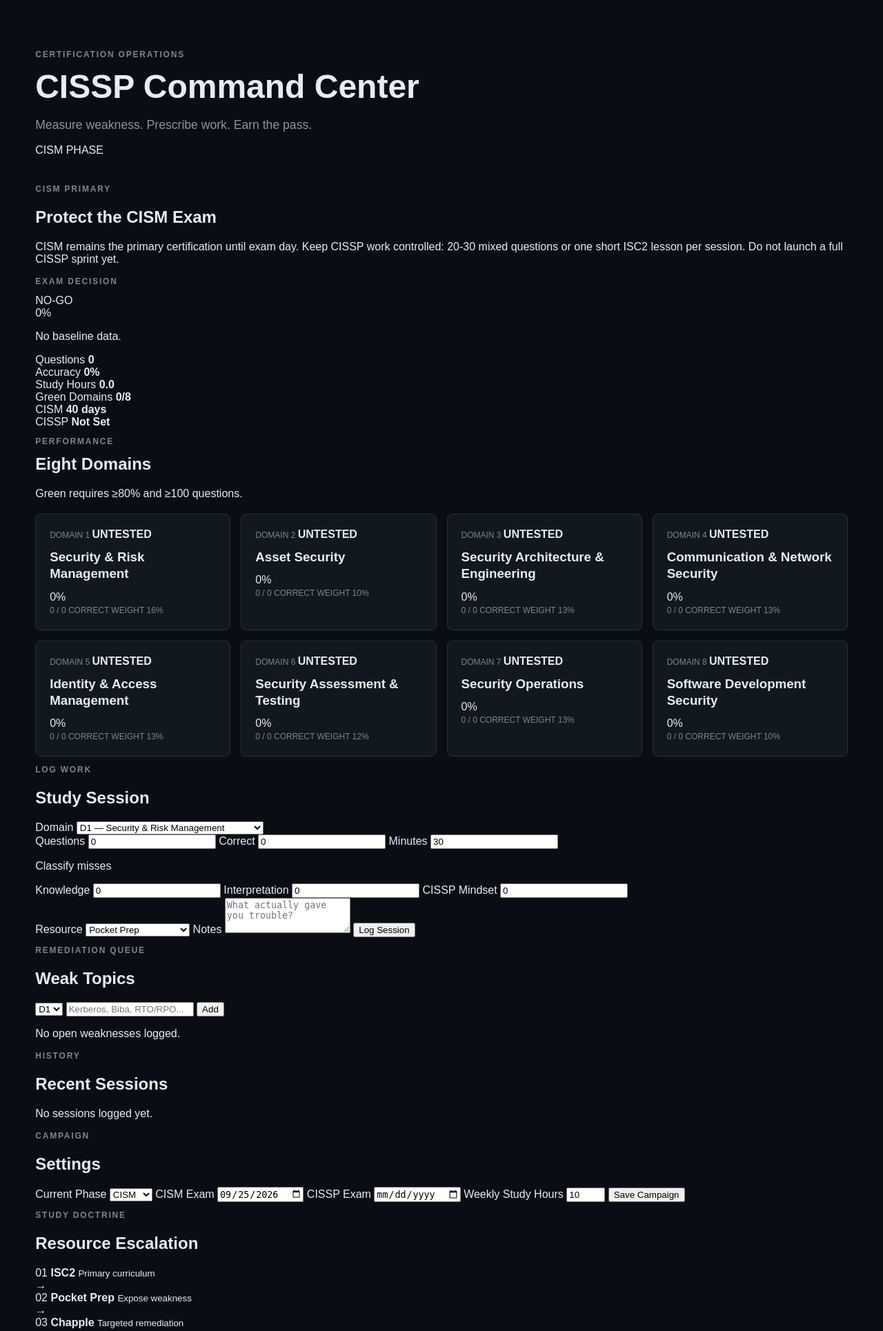
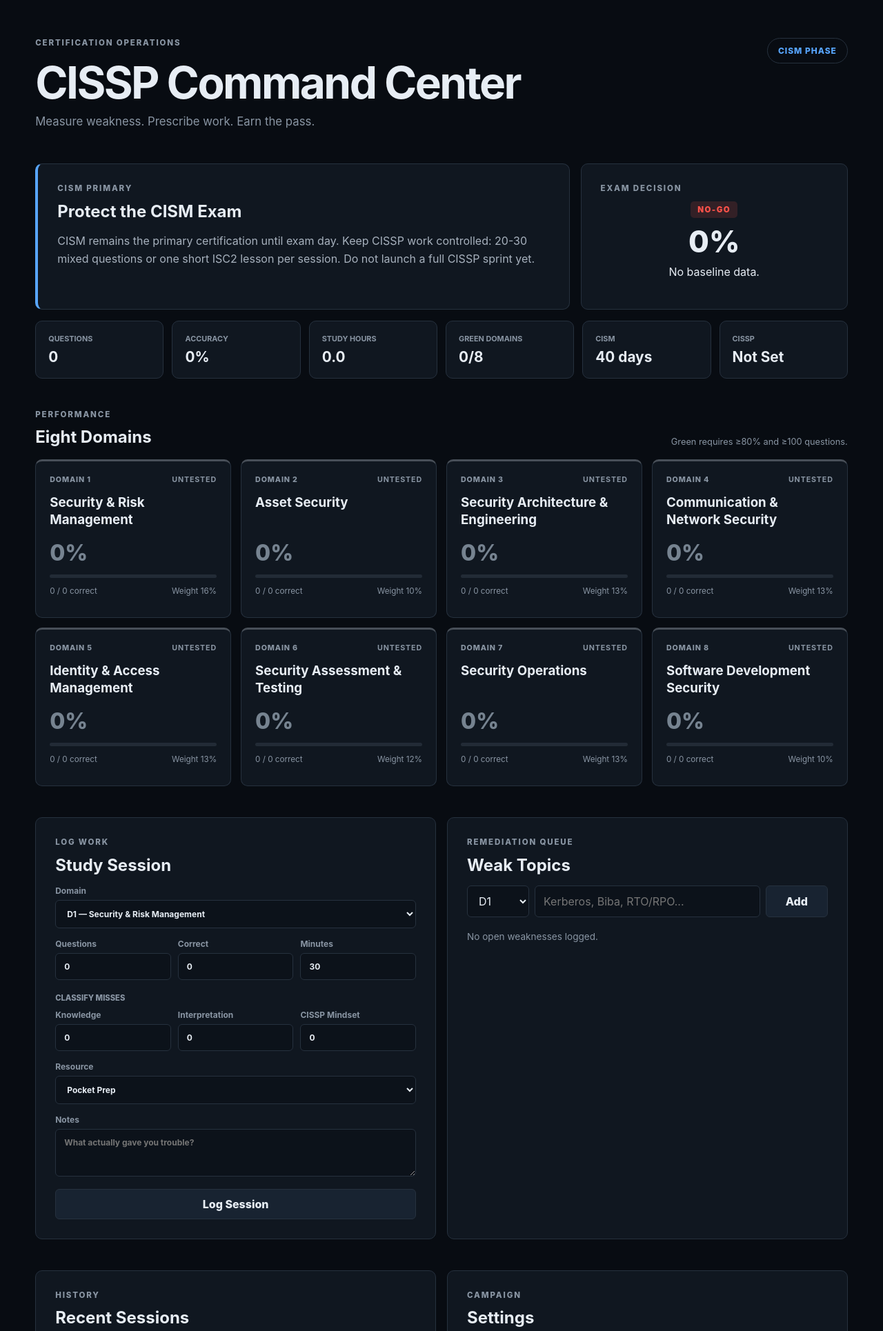
Before and after one commit to aaron-bee/cissp-command-center, a Flask app: page / in a window 1280 px wide. Shown: the top 1930 px of the page at 69% size. Run offline with Flask 3, Linux system fonts and the light colour scheme; data comes from the database, SQL or seed files in the repository; data that the repository does not hold is empty.

Commit message:
Complete CISSP Command Center MVP

```diff
--- a/static/style.css
+++ b/static/style.css
@@ -1,141 +1,492 @@
+:root {
+    --background: #080c12;
+    --panel: #101720;
+    --panel-alt: #0c121a;
+    --border: #26313e;
+    --text: #e7edf4;
+    --muted: #8995a3;
+    --green: #3fb950;
+    --yellow: #d29922;
+    --red: #f85149;
+    --blue: #58a6ff;
+}
+
 * {
     box-sizing: border-box;
 }
 
 body {
     margin: 0;
-    background: #0a0e14;
-    color: #e6edf3;
-    font-family: Arial, Helvetica, sans-serif;
+    background: var(--background);
+    color: var(--text);
+    font-family:
+        Inter,
+        ui-sans-serif,
+        system-ui,
+        -apple-system,
+        BlinkMacSystemFont,
+        "Segoe UI",
+        sans-serif;
 }
 
 .container {
-    width: min(1200px, 92%);
-    margin: 0 auto;
-    padding: 60px 0;
+    width: min(1280px, 92%);
+    margin: auto;
+    padding: 55px 0 80px;
 }
 
-header {
-    margin-bottom: 40px;
+.hero {
+    display: flex;
+    justify-content: space-between;
+    align-items: flex-start;
+    gap: 25px;
+    margin-bottom: 35px;
+}
+
+h1,
+h2,
+h3,
+p {
+    margin-top: 0;
+}
+
+h1 {
+    margin-bottom: 8px;
+    font-size: clamp(2.4rem, 5vw, 4rem);
+    letter-spacing: -0.04em;
+}
+
+h2 {
+    margin-bottom: 15px;
+}
+
+h3 {
+    line-height: 1.3;
 }
 
 .eyebrow,
 .label {
-    color: #7d8590;
-    font-size: 0.75rem;
-    font-weight: bold;
-    letter-spacing: 0.15em;
+    color: var(--muted);
+    font-size: 0.72rem;
+    font-weight: 800;
+    letter-spacing: 0.16em;
     text-transform: uppercase;
 }
 
-h1 {
-    margin: 8px 0;
-    font-size: 3rem;
+.subtitle {
+    color: var(--muted);
+    font-size: 1.05rem;
 }
 
-.subtitle {
-    color: #8b949e;
-    font-size: 1.1rem;
+.phase-badge {
+    border: 1px solid var(--border);
+    border-radius: 100px;
+    padding: 10px 15px;
+    color: var(--blue);
+    font-size: 0.75rem;
+    font-weight: 800;
+    letter-spacing: 0.08em;
 }
 
-.status-card {
-    background: #111820;
-    border: 1px solid #27313d;
-    border-radius: 10px;
-    padding: 30px;
-    margin-bottom: 50px;
+.section {
+    margin-top: 45px;
 }
 
-.status-card h2 {
-    margin-top: 8px;
-    font-size: 1.8rem;
+.panel,
+.metric,
+.domain-card {
+    background: var(--panel);
+    border: 1px solid var(--border);
+    border-radius: 10px;
 }
 
-.status-card > p:not(.label) {
-    color: #9da7b3;
+.command-grid {
+    display: grid;
+    grid-template-columns: 2fr 1fr;
+    gap: 16px;
 }
 
-.mission-grid {
-    display: grid;
-    grid-template-columns: repeat(3, 1fr);
-    gap: 15px;
-    margin-top: 30px;
+.panel {
+    padding: 28px;
 }
 
-.mission-grid div {
-    background: #0a0e14;
-    border: 1px solid #27313d;
-    border-radius: 8px;
+.mission-panel {
+    border-left: 4px solid var(--blue);
+}
+
+.mission-text {
+    color: #a7b1bd;
+    line-height: 1.65;
+    max-width: 800px;
+}
+
+.readiness-panel {
+    text-align: center;
+}
+
+.readiness-panel .label {
+    text-align: left;
+}
+
+.readiness-number {
+    margin: 8px 0;
+    font-size: 2.7rem;
+    font-weight: 800;
+}
+
+.decision {
+    display: inline-block;
+    border-radius: 5px;
+    padding: 5px 10px;
+    font-size: 0.72rem;
+    font-weight: 900;
+    letter-spacing: 0.12em;
+}
+
+.decision-go {
+    background: rgba(63, 185, 80, 0.15);
+    color: var(--green);
+}
+
+.decision-hold {
+    background: rgba(210, 153, 34, 0.15);
+    color: var(--yellow);
+}
+
+.decision-no-go {
+    background: rgba(248, 81, 73, 0.15);
+    color: var(--red);
+}
+
+.metric-grid {
+    display: grid;
+    grid-template-columns: repeat(6, 1fr);
+    gap: 12px;
+    margin-top: 16px;
+}
+
+.metric {
     padding: 18px;
 }
 
-.mission-grid span {
+.metric span {
     display: block;
-    color: #7d8590;
-    font-size: 0.75rem;
+    margin-bottom: 7px;
+    color: var(--muted);
+    font-size: 0.68rem;
+    font-weight: 700;
     text-transform: uppercase;
-    margin-bottom: 7px;
 }
 
-.mission-grid strong {
-    font-size: 1.2rem;
+.metric strong {
+    font-size: 1.3rem;
 }
 
 .section-heading {
-    margin-bottom: 20px;
+    display: flex;
+    justify-content: space-between;
+    align-items: end;
+    margin-bottom: 18px;
 }
 
 .section-heading h2 {
-    margin-top: 5px;
+    margin-bottom: 0;
+}
+
+.section-note {
+    margin: 0;
+    color: var(--muted);
+    font-size: 0.8rem;
 }
 
 .domain-grid {
     display: grid;
     grid-template-columns: repeat(4, 1fr);
+    gap: 14px;
+}
+
+.domain-card {
+    min-height: 230px;
+    padding: 20px;
+}
+
+.domain-top {
+    display: flex;
+    justify-content: space-between;
+    gap: 10px;
+    color: var(--muted);
+    font-size: 0.67rem;
+    font-weight: 800;
+    letter-spacing: 0.08em;
+}
+
+.domain-card h3 {
+    min-height: 50px;
+    margin: 15px 0;
+}
+
+.domain-score {
+    font-size: 2rem;
+    font-weight: 800;
+}
+
+.progress-track {
+    height: 5px;
+    margin: 12px 0;
+    overflow: hidden;
+    background: #222b36;
+    border-radius: 10px;
+}
+
+.progress-fill {
+    height: 100%;
+    background: currentColor;
+}
+
+.status-green {
+    color: var(--green);
+    border-top: 3px solid var(--green);
+}
+
+.status-yellow {
+    color: var(--yellow);
+    border-top: 3px solid var(--yellow);
+}
+
+.status-red {
+    color: var(--red);
+    border-top: 3px solid var(--red);
+}
+
+.status-untested {
+    color: #768390;
+    border-top: 3px solid #484f58;
+}
+
+.domain-card h3,
+.domain-stats,
+.weakness {
+    color: var(--text);
+}
+
+.domain-stats {
+    display: flex;
+    justify-content: space-between;
+    gap: 10px;
+    color: var(--muted);
+    font-size: 0.73rem;
+}
+
+.weakness {
+    margin-top: 15px;
+    font-size: 0.78rem;
+}
+
+.two-column {
+    display: grid;
+    grid-template-columns: 1fr 1fr;
+    gap: 16px;
+}
+
+.stack-form {
+    display: grid;
     gap: 15px;
 }
 
-.domain-card {
-    min-height: 165px;
-    padding: 20px;
-    background: #111820;
-    border: 1px solid #27313d;
+.form-grid {
+    display: grid;
+    grid-template-columns: repeat(3, 1fr);
+    gap: 10px;
+}
+
+label {
+    color: var(--muted);
+    font-size: 0.75rem;
+    font-weight: 700;
+}
+
+input,
+select,
+textarea,
+button {
+    width: 100%;
+    margin-top: 6px;
+    border: 1px solid var(--border);
+    border-radius: 6px;
+    background: var(--panel-alt);
+    color: var(--text);
+    padding: 11px 12px;
+    font: inherit;
+}
+
+textarea {
+    resize: vertical;
+}
+
+button {
+    margin-top: 0;
+    background: #182331;
+    cursor: pointer;
+    font-weight: 800;
+}
+
+button:hover {
+    background: #202d3c;
+}
+
+.form-title {
+    margin: 4px 0 -5px;
+    color: var(--muted);
+    font-size: 0.7rem;
+    font-weight: 800;
+    text-transform: uppercase;
+}
+
+.topic-form {
+    display: grid;
+    grid-template-columns: 90px 1fr 90px;
+    gap: 8px;
+    margin-bottom: 20px;
+}
+
+.topic-form select,
+.topic-form input {
+    margin: 0;
+}
+
+.topic-row,
+.session-row {
+    display: flex;
+    justify-content: space-between;
+    align-items: center;
+    gap: 15px;
+    padding: 13px 0;
+    border-bottom: 1px solid var(--border);
+}
+
+.topic-row small {
+    display: block;
+    margin-top: 3px;
+    color: var(--muted);
+}
+
+.small-button {
+    width: auto;
+    padding: 7px 10px;
+    font-size: 0.7rem;
+}
+
+.session-result {
+    color: var(--muted);
+    white-space: nowrap;
+}
+
+.empty-state {
+    color: var(--muted);
+    font-size: 0.85rem;
+}
+
+.doctrine-flow {
+    display: grid;
+    grid-template-columns:
+        1fr auto
+        1fr auto
+        1fr auto
+        1fr;
+    align-items: center;
+    gap: 15px;
+    margin-top: 25px;
+}
+
+.doctrine-flow div:not(.arrow) {
+    padding: 18px;
+    background: var(--panel-alt);
+    border: 1px solid var(--border);
     border-radius: 8px;
 }
 
-.domain-card span {
-    color: #7d8590;
-    font-size: 0.75rem;
-    text-transform: uppercase;
+.doctrine-flow span,
+.doctrine-flow strong,
+.doctrine-flow small {
+    display: block;
 }
 
-.domain-card h3 {
-    margin: 12px 0;
-    line-height: 1.3;
+.doctrine-flow span {
+    margin-bottom: 8px;
+    color: var(--blue);
+    font-size: 0.65rem;
+    font-weight: 900;
 }
 
-.domain-card p {
-    color: #8b949e;
-    margin: 0;
+.doctrine-flow small {
+    margin-top: 5px;
+    color: var(--muted);
 }
 
-@media (max-width: 900px) {
+.arrow {
+    color: var(--muted);
+    font-size: 1.4rem;
+}
+
+.doctrine-rule {
+    margin: 22px 0 0;
+    color: var(--muted);
+    line-height: 1.6;
+}
+
+@media (max-width: 1050px) {
+    .metric-grid {
+        grid-template-columns: repeat(3, 1fr);
+    }
 
     .domain-grid {
         grid-template-columns: repeat(2, 1fr);
     }
-
 }
 
-@media (max-width: 600px) {
+@media (max-width: 750px) {
+    .container {
+        width: 94%;
+        padding-top: 30px;
+    }
 
-    .mission-grid,
+    .hero,
+    .section-heading {
+        display: block;
+    }
+
+    .phase-badge {
+        display: inline-block;
+        margin-top: 15px;
+    }
+
+    .command-grid,
+    .two-column {
+        grid-template-columns: 1fr;
+    }
+
+    .metric-grid {
+        grid-template-columns: repeat(2, 1fr);
+    }
+
     .domain-grid {
         grid-template-columns: 1fr;
     }
 
-    h1 {
-        font-size: 2.2rem;
+    .form-grid {
+        grid-template-columns: 1fr;
     }
 
+    .topic-form {
+        grid-template-columns: 1fr;
+    }
+
+    .doctrine-flow {
+        grid-template-columns: 1fr;
+    }
+
+    .arrow {
+        transform: rotate(90deg);
+        text-align: center;
+    }
 }
```
